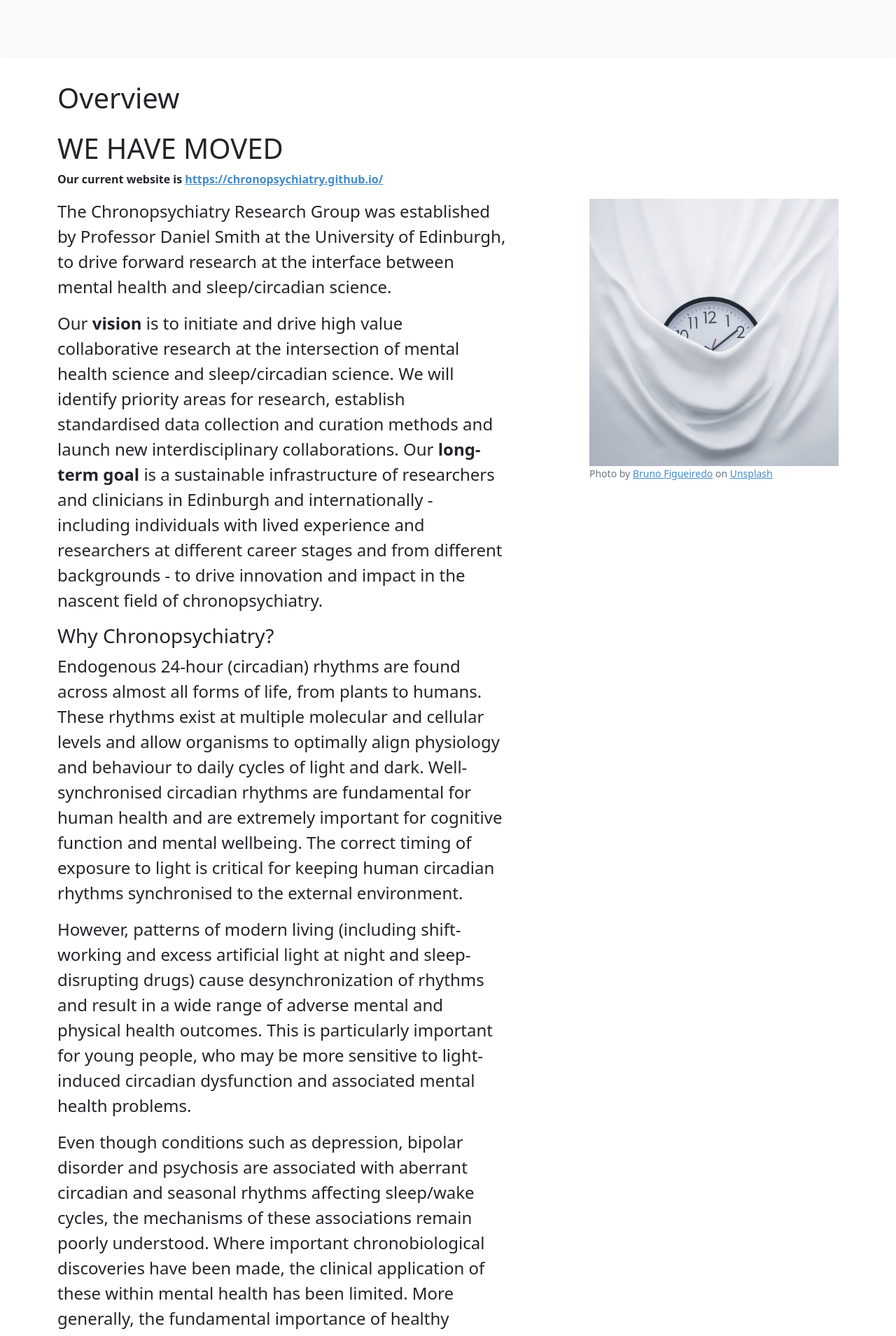
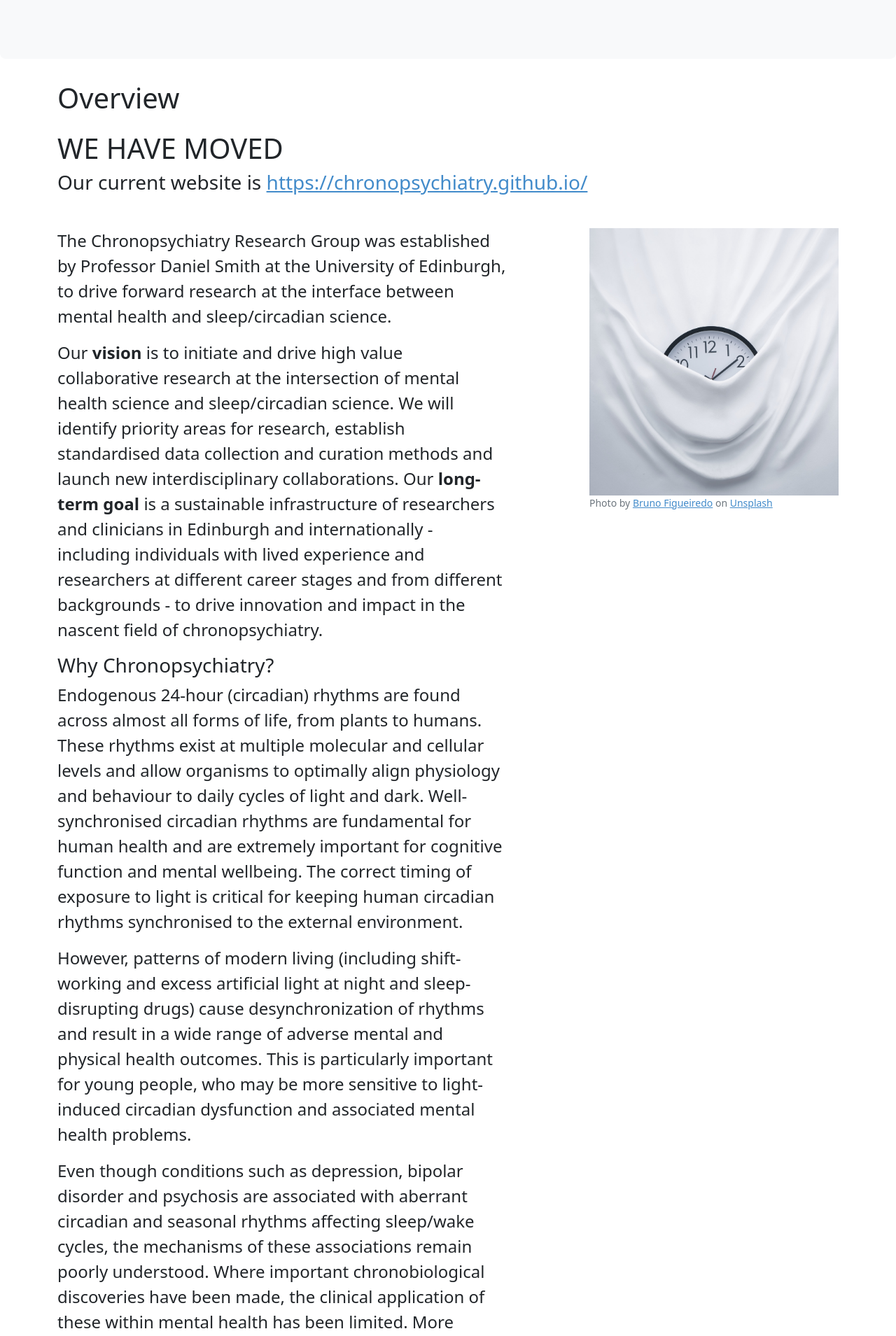
Before and after one commit to chronopsychiatry/www, a Jekyll site: the page built from index.md, in a window 1280 px wide. Shown: the part 465-2374 px from the top of the page at 70% size. Built offline with Jekyll 4.4.1, drawn with Linux system fonts in a browser that asks for light colours; our own code applies the rules of GitHub Pages for plain Markdown files.

Commit message:
Update index.md

```diff
--- a/index.md
+++ b/index.md
@@ -5,8 +5,9 @@ title: Overview
 
 # WE HAVE MOVED #
 
-**Our current website is [https://chronopsychiatry.github.io/](https://chronopsychiatry.github.io/)**
+### Our current website is [https://chronopsychiatry.github.io/](https://chronopsychiatry.github.io/)
 
+&nbsp;
 
 <div class="row">
 <div class="col-md-7 fs-4">
```
